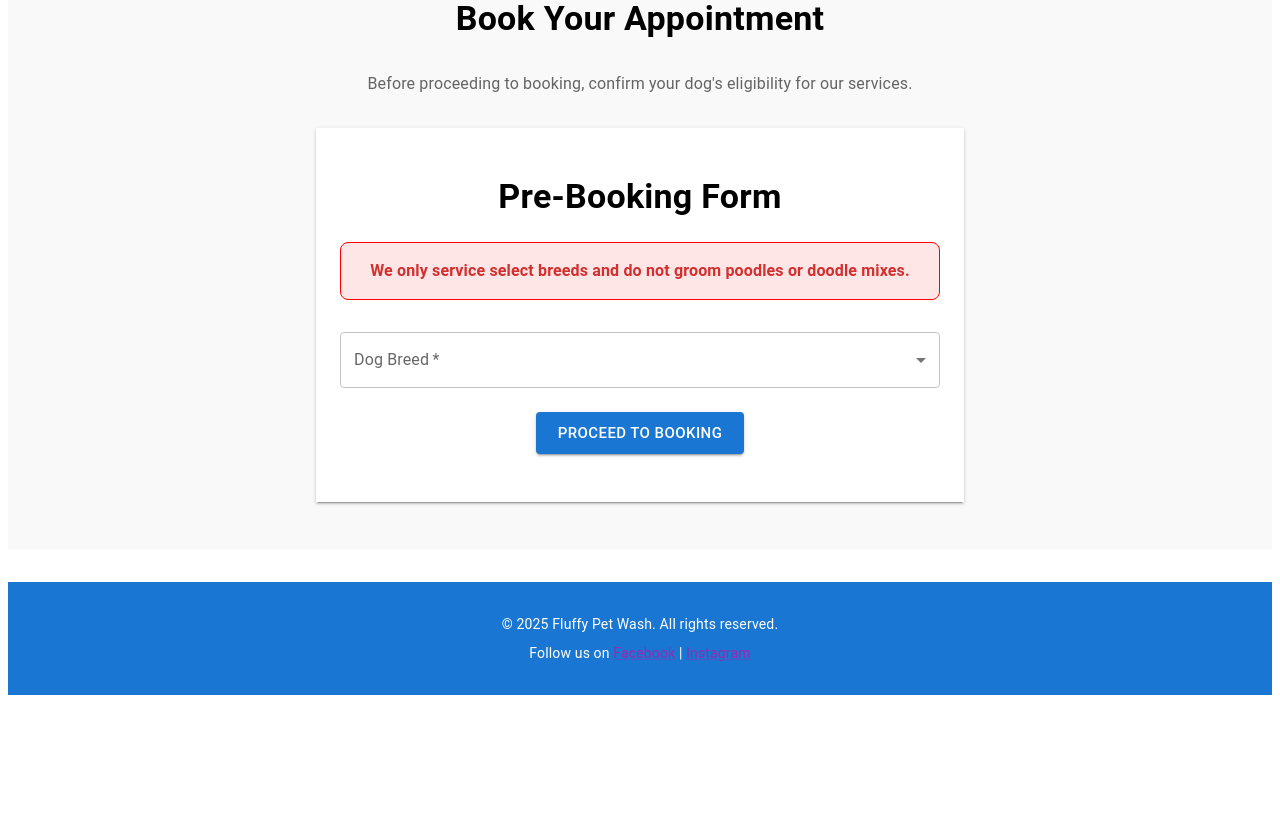
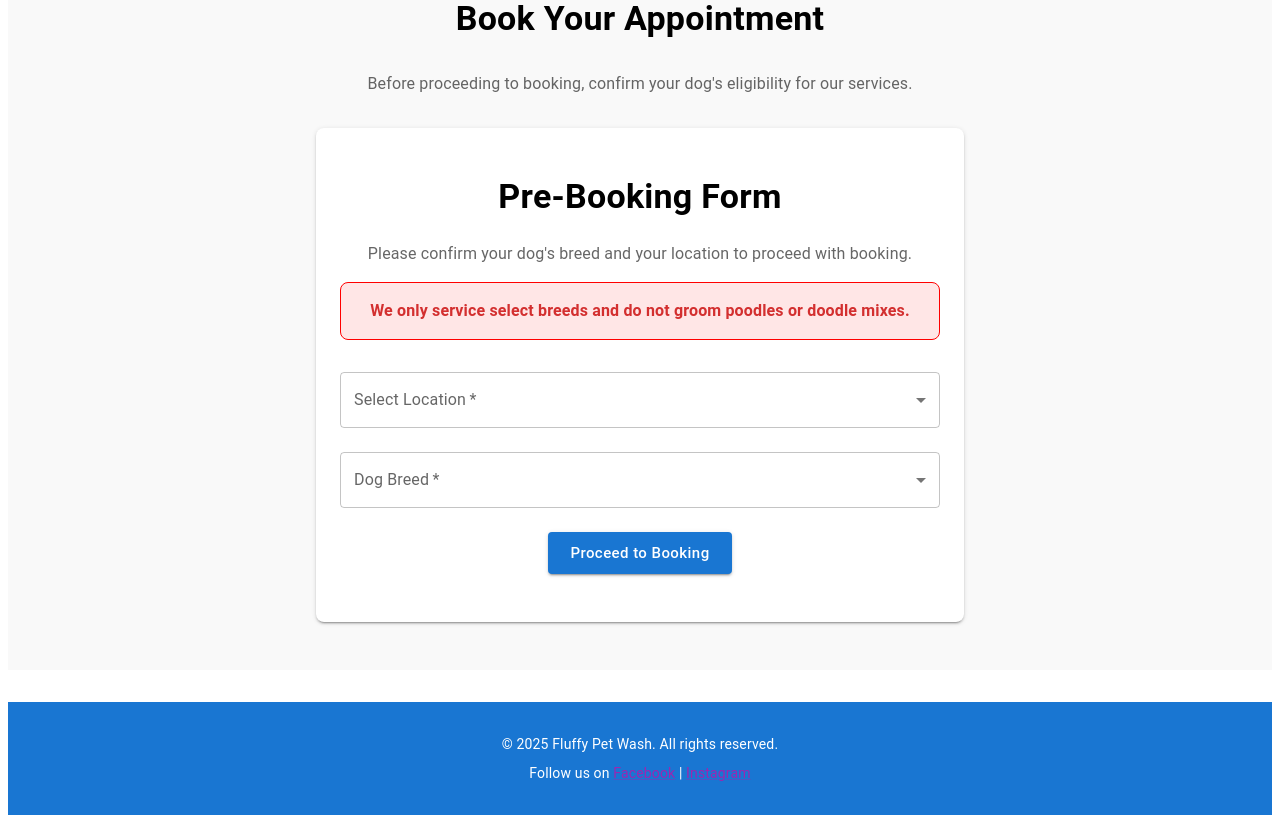
Before and after one commit to crisboxing11/Fluffy, a Next.js app: page / in a window 1280 px wide. Shown: the part 1920-2743 px from the top of the page. Before the commit the page ends 2623 px from the top, so only its background shows below. Built offline with nearby package versions, Linux system fonts and the light colour scheme.

Commit message:
modified booking form

```diff
--- a/components/PreBookingForm.tsx
+++ b/components/PreBookingForm.tsx
@@ -1,36 +1,53 @@
 import { useState } from 'react';
 import { Box, Typography, TextField, Button, MenuItem } from '@mui/material';
+import territories from '../data/territories';
+import supportedBreeds from '../data/supportedBreeds';
 
 const PreBookingForm = () => {
+  const [location, setLocation] = useState('');
   const [breed, setBreed] = useState('');
   const [error, setError] = useState('');
 
-  const supportedBreeds = [
-    'Golden Retriever',
-    'Labrador Retriever',
-    'German Shepherd',
-    'Bulldog',
-    'Beagle',
-    'Chihuahua',
-    'Shih Tzu',
-    'Yorkshire Terrier',
-  ];
+  const handleSubmit = () => {
+    if (!location || !breed) {
+      setError('Please select both a location and a dog breed.');
+      return;
+    }
 
-  const handleSubmit = () => {
     if (!supportedBreeds.includes(breed)) {
       setError(
         `We only service the following breeds: ${supportedBreeds.join(', ')}. We do not groom poodles or doodle mixes.`
       );
-    } else {
-      setError('');
-      window.location.href = 'https://booking.moego.pet/ol/FLUFFYPETWASH/book?utm_medium=embed';
+      return;
+    }
+
+    setError('');
+    const selectedTerritory = territories.find((territory) => territory.name === location);
+
+    if (selectedTerritory) {
+      // Redirect to the booking page for the selected territory
+      window.location.href = selectedTerritory.bookingUrl;
     }
   };
 
   return (
-    <Box sx={{ maxWidth: 600, mx: 'auto', py: 6, px: 3, textAlign: 'center', bgcolor: 'background.paper', boxShadow: 2 }}>
+    <Box
+      sx={{
+        py: 6,
+        px: 3,
+        textAlign: 'center',
+        bgcolor: '#ffffff',
+        boxShadow: 2,
+        borderRadius: 2,
+        maxWidth: 600,
+        mx: 'auto',
+      }}
+    >
       <Typography variant="h4" fontWeight="bold" mb={3}>
         Pre-Booking Form
+      </Typography>
+      <Typography variant="body1" color="textSecondary" mb={2}>
+        Please confirm your dog&apos;s breed and your location to proceed with booking.
       </Typography>
       <Typography
         variant="body1"
@@ -53,6 +70,21 @@ const PreBookingForm = () => {
       )}
       <TextField
         select
+        label="Select Location"
+        value={location}
+        onChange={(e) => setLocation(e.target.value)}
+        fullWidth
+        required
+        sx={{ mb: 3 }}
+      >
+        {territories.map((territory, index) => (
+          <MenuItem key={index} value={territory.name}>
+            {territory.name}
+          </MenuItem>
+        ))}
+      </TextField>
+      <TextField
+        select
         label="Dog Breed"
         value={breed}
         onChange={(e) => setBreed(e.target.value)}
@@ -66,7 +98,13 @@ const PreBookingForm = () => {
           </MenuItem>
         ))}
       </TextField>
-      <Button variant="contained" color="primary" size="large" onClick={handleSubmit}>
+      <Button
+        variant="contained"
+        color="primary"
+        onClick={handleSubmit}
+        size="large"
+        sx={{ textTransform: 'none' }}
+      >
         Proceed to Booking
       </Button>
     </Box>
--- /dev/null
+++ b/data/supportedBreeds.ts
@@ -0,0 +1,72 @@
+const supportedBreeds = [
+  'Akita',
+  'Alaskan Husky',
+  'American Bulldog',
+  'American Eskimo',
+  'American Foxhound',
+  'American Staffordshire Terrier',
+  'Anatolian Shepherd Dog',
+  'Australian Cattle Dog',
+  'Australian Shepherd (No Shave Down)',
+  'Basenji',
+  'Basset Hound',
+  'Beagle',
+  'Beauceron',
+  'Belgian Malinois',
+  'Black and Tan Coonhound',
+  'Bloodhound',
+  'Bluetick Coonhound',
+  'Boerboel',
+  'Border Collie (Smooth-Coated)',
+  'Boston Terrier',
+  'Boxer',
+  'Canaan Dog',
+  'Cane Corso',
+  'Cardigan Welsh Corgi',
+  'Chesapeake Bay Retriever',
+  'Chiweenie',
+  'Chihuahua (Short-Haired)',
+  'Chinese Shar-Pei',
+  'Cirneco dell’Etna',
+  'Collie',
+  'Corgi (Cardigan Welsh Corgi and Pembroke Welsh Corgi)',
+  'Dalmatian',
+  'Dachshund (Short-Haired)',
+  'Doberman',
+  'Dogue de Bordeaux',
+  'English Foxhound',
+  'French Bulldog',
+  'German Pinscher',
+  'Golden Retriever (No Doodle or Doodle Mix)',
+  'Greyhound',
+  'Harrier',
+  'Italian Greyhound',
+  'Jack Russell Terrier (Short-Haired)',
+  'Keeshond',
+  'Lab Mix (No Doodle or Doodle Mix)',
+  'Labrador Retriever',
+  'Manchester Terrier',
+  'Mastiff (Including Neapolitan and Bullmastiff)',
+  'Min Pin (Miniature Pinscher)',
+  'Norwegian Buhund',
+  'Pharaoh Hound',
+  'Pitbull',
+  'Pointer',
+  'Pug',
+  'Redbone Coonhound',
+  'Rhodesian Ridgeback',
+  'Rottweiler',
+  'Samoyed',
+  'Shepherd (German Shepherd, Australian Shepherd - No Shave Down)',
+  'Shepherd Mix',
+  'Shiba Inu',
+  'Siberian Husky (No Shave Down)',
+  'Staffordshire Bull Terrier',
+  'Treeing Walker Coonhound',
+  'Vizsla',
+  'Weimaraner',
+  'Whippet',
+  'Wirehaired Vizsla',
+];
+
+export default supportedBreeds;
--- /dev/null
+++ b/data/territories.ts
@@ -0,0 +1,9 @@
+const territories = [
+  {
+    name: 'Las Vegas, Nevada',
+    bookingUrl: 'https://booking.moego.pet/ol/FLUFFYPETWASH/book?utm_medium=embed',
+  },
+  // Add additional territories here as the franchise expands
+];
+
+export default territories;
```
